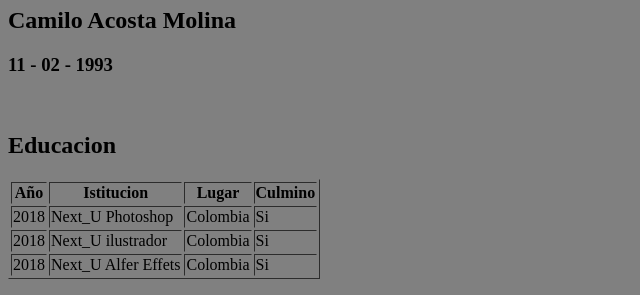
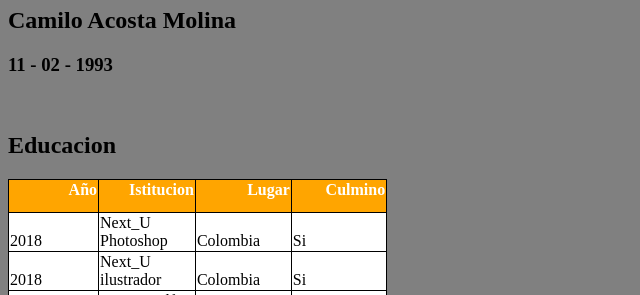
Before and after one commit to HarryySinclair/Curriculum-viate, a plain HTML site: page educacion.html in a window 1280 px wide. Shown: the part 314-609 px from the top of the page, without its empty margins (0-640 px from the left). Drawn offline with Linux system fonts and the light colour scheme.

Commit message:
modficacio 05-02-2019

```diff
--- a/css/estilos.css
+++ b/css/estilos.css
@@ -14,5 +14,33 @@ body{
     color: white;
     background-color:orange;
     width: 200;
-    height:20;
+    height:200;
   }
+
+  table, td , th{
+    border: 1px solid black;
+}
+
+table{
+    width: 30%;
+    border-collapse: collapse;
+}
+
+td , th {
+    width: 100px;
+    height: 30px;
+}
+
+th{
+    background:orange;
+    text-align: right;
+    vertical-align: top;
+    color: white;
+}
+
+td{
+    background:white ;
+    text-align: left;
+    vertical-align: bottom;
+    color: BLACK;
+}
```
Also changed, not shown: index.html (+7 -15 lines).
